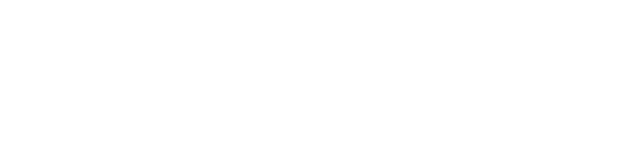
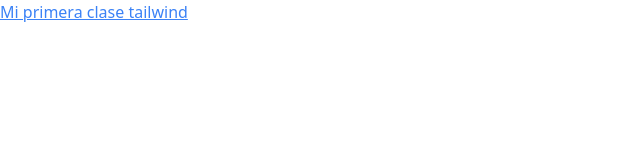
Before and after one commit to OsianJL/tailwind_web, a website: page index.html in a window 1280 px wide. Shown: the whole page, without its empty margins (0-640 px from the left). Drawn offline with Linux system fonts and the light colour scheme.

Commit message:
tailwind installed

```diff
--- a/index.html
+++ b/index.html
@@ -3,10 +3,10 @@
 <head>
     <meta charset="UTF-8">
     <meta name="viewport" content="width=device-width, initial-scale=1.0">
-    <link rel="stylesheet" href="">
+    <link rel="stylesheet" href="./styles/output.css">
     <title>TailWind Web</title>
 </head>
 <body>
-
+    <h1 class="text-blue-500 underline">Mi primera clase tailwind</h1>
 </body>
 </html>
--- /dev/null
+++ b/styles/styles.css
@@ -0,0 +1,3 @@
+@tailwind base;
+@tailwind components;
+@tailwind utilities;
--- /dev/null
+++ b/tailwind.config.js
@@ -0,0 +1,8 @@
+/** @type {import('tailwindcss').Config} */
+module.exports = {
+  content: ["./index.html"],
+  theme: {
+    extend: {},
+  },
+  plugins: [],
+}
```
Also changed, not shown: package.json (+6 -2 lines), README.md (added), styles/output.css (added), 1 other file.
